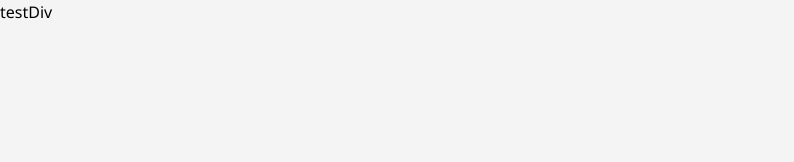
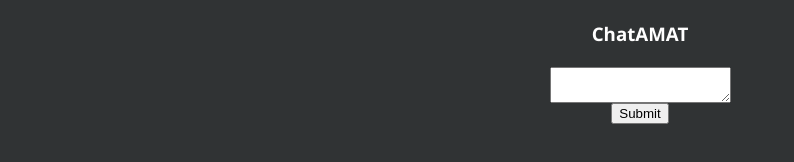
Before and after one commit to mai-vu/BCIT-ISA-Term-Project, a plain HTML site: page index.html in a window 1280 px wide. Shown: the whole page, without its empty margins (0-794 px from the left). Drawn offline with Linux system fonts and the light colour scheme.

Commit message:
Make prettier :)

```diff
--- a/css/style.css
+++ b/css/style.css
@@ -1,8 +1,13 @@
 body {
-    background-color: #f4f4f4;
+    background-color: #303334;
+    color: white;
     font-family: 'segoe ui', sans-serif;
     font-size: 16px;
     line-height: 1.6;
     margin: 0;
     padding: 0;
+    display: flex;
+    justify-content: center;
+    align-items: center;
+    flex-direction: column;
 }
--- a/index.html
+++ b/index.html
@@ -7,7 +7,10 @@
     <link rel="stylesheet" href="css/style.css">
 </head>
 <body>
-    <div id="test"></div>
+    <h3 id="test"></h3>
+    <textarea id="textInput"></textarea>
+    <button id="submitButton"></button>
+
     <script src="js/script.js" type="module"></script>
 </body>
 </html>
--- a/js/script.js
+++ b/js/script.js
@@ -5,6 +5,7 @@ import { messages } from '../lang/en/strings.js';
 function replaceElementContents() {
     document.getElementById('title').textContent = messages.title;
     document.getElementById('test').textContent = messages.test;
+    document.getElementById('submitButton').textContent = messages.submitButton;
 }
 
 // Call the function when the DOM content is loaded
--- a/lang/en/strings.js
+++ b/lang/en/strings.js
@@ -1,4 +1,5 @@
 export const messages = {
     title: "Chatbot",
-    test: "testDiv"
+    test: "ChatAMAT",
+    submitButton: "Submit",
 };
```
